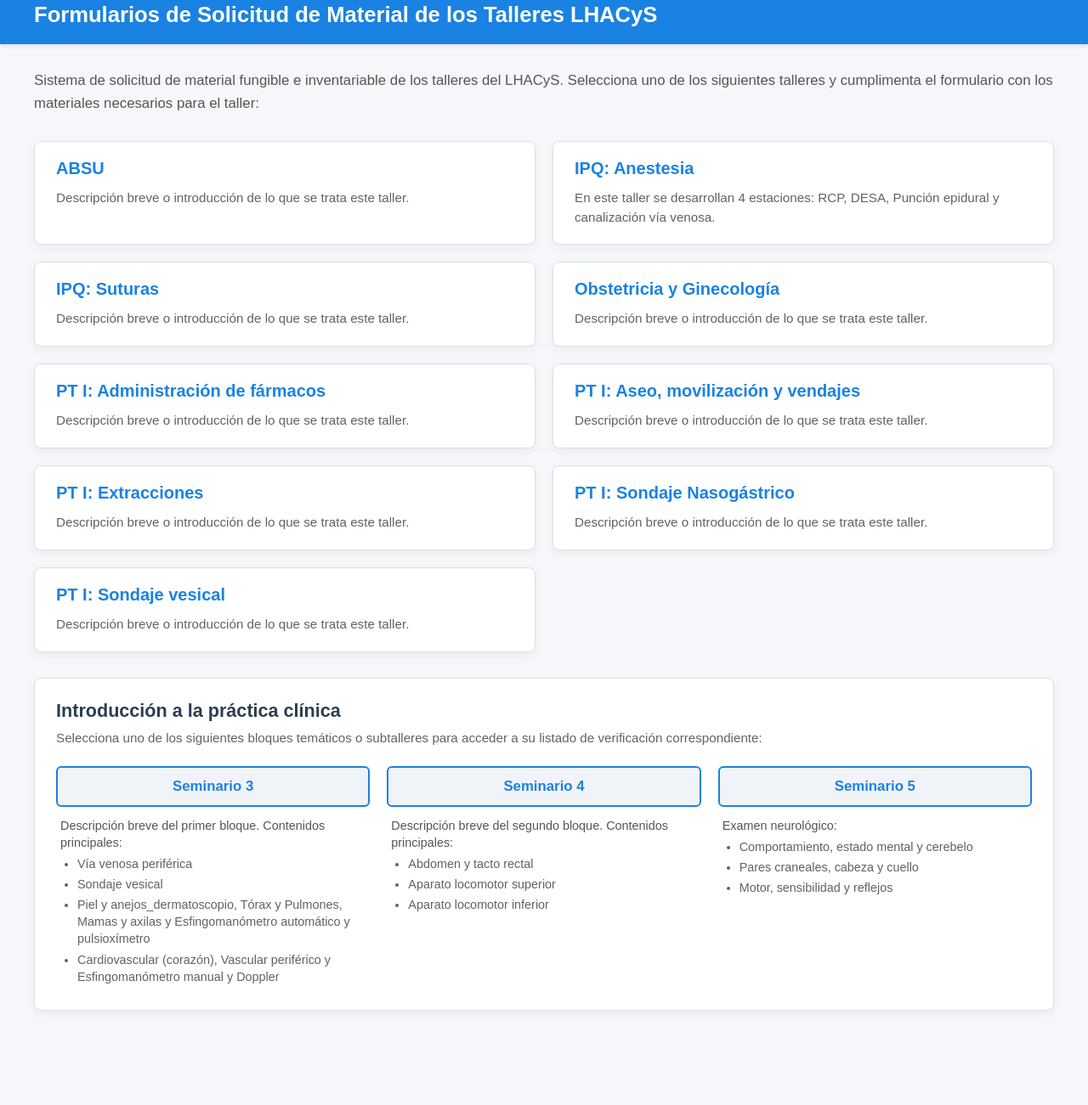
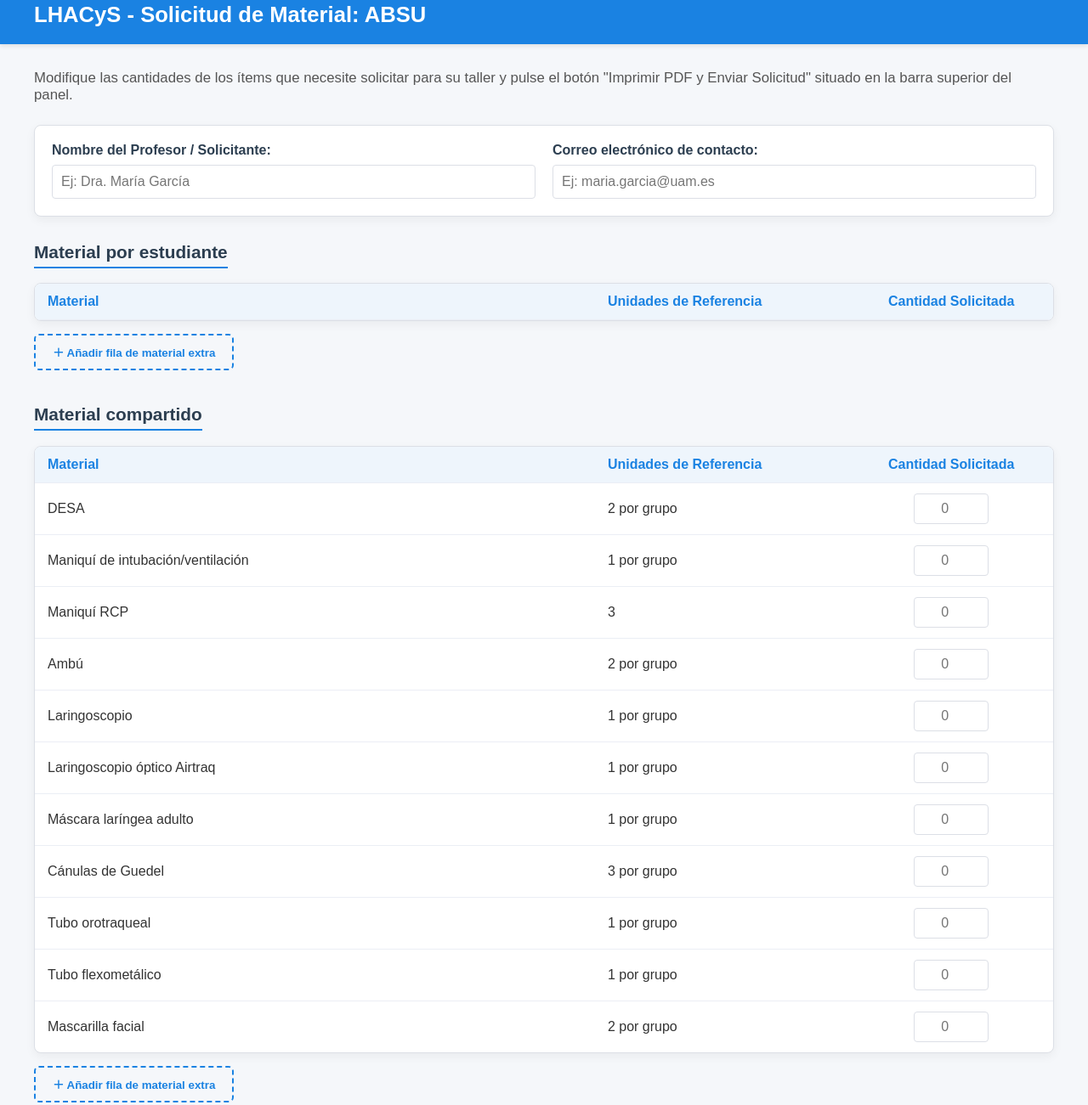
Before and after one commit to bioanuski/Prueba-Imprimir-y-Enviar, a plain HTML site: page index.html in a window 1280 px wide. Shown: the part 17-1318 px from the top of the page at 85% size. Before the commit the page ends 1247 px from the top, so only its background shows below. Drawn offline with Linux system fonts and the light colour scheme.

Commit message:
Add files via upload

```diff
--- a/index.html
+++ b/index.html
@@ -3,7 +3,8 @@
 <head>
 <meta charset="UTF-8">
 <meta name="viewport" content="width=device-width, initial-scale=1.0">
-    <title>Menú de Talleres - LHACyS</title>
+<title>LHACyS - Solicitud de Material: ABSU</title>
+
 <style>
 body {
   font-family: Arial, sans-serif;
@@ -13,7 +14,7 @@
   color: #333;
 }
 
-        /* Cabecera superior azul institucional idéntica a los talleres */
+/* Cabecera superior azul institucional */
 .header-banner {
   background-color: #1a82e2;
   color: white;
@@ -34,351 +35,304 @@
   margin: 0 auto;
 }
 
-        .intro {
+h2 {
+  color: #2c3e50;
+  margin-top: 0;
+  font-size: 1.3em;
+  border-bottom: 2px solid #1a82e2;
+  padding-bottom: 5px;
+  display: inline-block;
+}
+
+p.instruction {
   font-size: 1.05em;
   color: #555;
-            margin-bottom: 30px;
-            line-height: 1.6;
+  margin-bottom: 25px;
 }
 
-        /* Lista de talleres con tarjetas redondeadas y sombras */
-        ul.menu-talleres {
-            list-style-type: none;
-            padding: 0;
-            margin: 0;
-            display: grid;
-            grid-template-columns: repeat(2, 1fr);
+/* Bloque de datos del solicitante */
+.solicitante-box {
+  background: white;
+  padding: 20px;
+  border-radius: 8px;
+  border: 1px solid #dcdfe6;
+  box-shadow: 0 4px 12px rgba(0,0,0,0.05);
+  margin-bottom: 30px;
+  display: flex;
   gap: 20px;
 }
 
-        ul.menu-talleres li {
-            margin-bottom: 0;
-            background: #ffffff;
-            padding: 20px 25px;
+.form-group {
+  flex: 1;
+  display: flex;
+  flex-direction: column;
+}
+
+.form-group label {
+  font-weight: bold;
+  margin-bottom: 8px;
+  color: #2c3e50;
+}
+
+.form-group input[type="text"],
+.form-group input[type="email"] {
+  padding: 10px;
+  border: 1px solid #dcdfe6;
+  border-radius: 4px;
+  font-size: 1em;
+}
+
+/* Tablas estilizadas */
+table {
+  width: 100%;
+  border-collapse: separate;
+  border-spacing: 0;
+  margin-bottom: 15px;
+  background: white;
   border: 1px solid #dcdfe6;
   border-radius: 8px;
+  overflow: hidden;
   box-shadow: 0 4px 12px rgba(0,0,0,0.05);
-            transition: transform 0.2s, box-shadow 0.2s;
 }
 
-        /* Efecto sutil al pasar el ratón sobre la tarjeta del taller */
-        ul.menu-talleres li:hover {
-            transform: translateY(-2px);
-            box-shadow: 0 6px 16px rgba(0,0,0,0.08);
-            background-color: #fcfdfe;
+th, td {
+  padding: 12px 15px;
+  text-align: left;
+  border-bottom: 1px solid #ebeef5;
 }
 
-        /* Estilo para los hipervínculos de los talleres */
-        ul.menu-talleres a {
+th {
+  background-color: #eef5fc;
   color: #1a82e2;
-            text-decoration: none;
-            font-weight: bold;
-            font-size: 1.25em;
-            display: inline-block;
-            margin-bottom: 5px;
-            border-bottom: 2px solid transparent;
-            transition: border-color 0.2s;
-            cursor: pointer;
-        }
-
-        ul.menu-talleres a:hover {
-            border-color: #1a82e2;
-        }
-
-        ul.menu-talleres p {
-            margin: 5px 0 0 0;
-            color: #606266;
-            font-size: 0.95em;
-            line-height: 1.5;
-        }
-
-        /* --- NUEVA ESTRUCTURA PARA TALLERES CON SUBTALLERES (ANCHO COMPLETO) --- */
-        .taller-complejo-box {
-            background: #ffffff;
-            padding: 25px;
-            border: 1px solid #dcdfe6;
-            border-radius: 8px;
-            box-shadow: 0 4px 12px rgba(0,0,0,0.05);
-            margin-top: 30px;
-        }
-
-        .taller-complejo-box h3 {
-            margin: 0 0 10px 0;
-            color: #2c3e50;
-            font-size: 1.35em;
   font-weight: bold;
 }
 
-        .taller-complejo-box .desc {
-            margin: 0 0 25px 0;
-            color: #606266;
-            font-size: 0.95em;
+tr:last-child td {
+  border-bottom: none;
 }
 
-        /* Contenedor que alinea las 3 columnas de subtalleres en una fila */
-        .subtalleres-row {
-            display: flex;
-            gap: 20px;
-            width: 100%;
-            box-sizing: border-box;
+/* Anchos de columna */
+.col-cant-base { width: 25%; }
+.col-solicitada { width: 20%; text-align: center; }
+
+/* Control de los cuadros editables */
+.input-cantidad {
+  width: 70px;
+  padding: 8px;
+  border: 1px solid #dcdfe6;
+  border-radius: 4px;
+  text-align: center;
+  font-size: 1em;
 }
 
-        /* Cada una de las 3 columnas individuales */
-        .subtaller-col {
-            flex: 1;
-            display: flex;
-            flex-direction: column;
-            box-sizing: border-box;
+/* Recuadro azul suave para nuevos materiales manuales */
+.input-extra-nombre {
+  width: 90%;
+  padding: 8px;
+  border: 1px solid #b6d4f9;
+  border-radius: 4px;
+  font-size: 0.95em;
+  background-color: #eef7ff;
+  color: #1a82e2;
+  font-weight: bold;
 }
 
-        /* Estilo para el botón interno superior */
-        .btn-subtaller {
-            background-color: #f0f4f8;
-            border: 2px solid #1a82e2;
-            border-radius: 6px;
-            padding: 12px 10px;
-            text-align: center;
-            color: #1a82e2;
-            text-decoration: none;
-            font-weight: bold;
-            font-size: 1.05em;
-            transition: background-color 0.2s, color 0.2s, transform 0.2s;
-            box-sizing: border-box;
-            margin-bottom: 12px;
-            cursor: pointer;
+.input-extra-nombre::placeholder {
+  color: #70a6df;
+  font-weight: normal;
 }
 
-        .btn-subtaller:hover {
-            background-color: #1a82e2;
-            color: white;
-            transform: translateY(-2px);
+/* Botón para añadir filas de forma dinámica */
+.btn-add-row {
+  background-color: transparent;
+  color: #1a82e2;
+  border: 2px dashed #1a82e2;
+  padding: 10px 20px;
+  border-radius: 6px;
+  font-weight: bold;
+  cursor: pointer;
+  margin-bottom: 40px;
+  display: inline-block;
+  transition: background-color 0.2s, color 0.2s;
 }
 
-        /* Texto descriptivo de los contenidos debajo de los botones */
-        .subtaller-info {
-            font-size: 0.9em;
-            color: #555;
-            line-height: 1.4;
-            padding: 0 5px;
+.btn-add-row:hover {
+  background-color: #eef5fc;
 }
 
-        .subtaller-info ul {
-            margin: 5px 0 0 0;
-            padding-left: 20px;
-            color: #606266;
+/* Cuadro de observaciones/comentarios */
+.comentarios-box {
+  background: white;
+  padding: 25px;
+  border-radius: 8px;
+  border: 1px solid #dcdfe6;
+  box-shadow: 0 4px 12px rgba(0,0,0,0.05);
+  margin-bottom: 40px;
 }
 
-        .subtaller-info li {
-            margin-bottom: 4px;
+.comentarios-box textarea {
+  width: 100%;
+  height: 120px;
+  padding: 12px;
+  border: 1px solid #dcdfe6;
+  border-radius: 6px;
+  font-family: Arial, sans-serif;
+  font-size: 1em;
+  resize: vertical;
+  box-sizing: border-box;
+  margin-top: 10px;
 }
 
-        /* Adaptación en pantallas de móvil */
+tr:hover {
+  background-color: #f8fafc;
+}
+
 @media (max-width: 768px) {
-            ul.menu-talleres {
-                grid-template-columns: 1fr;
+  .solicitante-box {
+    flex-direction: column;
   }
-            .subtalleres-row {
-                flex-direction: column;
-                gap: 30px;
+}
+
+/* ==========================================================================
+   ESTILOS ESPECÍFICOS DE IMPRESIÓN (CONFIGURACIÓN OPTIMIZADA PARA EL PDF)
+   ========================================================================== */
+@media print {
+  body {
+    background-color: #ffffff !important;
+  }
+
+  .header-banner {
+    box-shadow: none !important;
+    background-color: #1a82e2 !important;
+    -webkit-print-color-adjust: exact;
+    print-color-adjust: exact;
+  }
+
+  /* Ocultar elementos interactivos que no deben ir en el PDF físico */
+  .btn-add-row {
+    display: none !important;
+  }
+
+  /* Evitar que el cuadro de texto se corte y expandir todo lo escrito */
+  .comentarios-box textarea {
+    border: 1px solid #ccc !important;
+    height: auto !important;
+    resize: none !important;
   }
 }
 </style>
 </head>
+
 <body>
 
+<div class="main-wrapper">
+
   <div class="header-banner">
-        <h1>Formularios de Solicitud de Material de los Talleres LHACyS</h1>
+    <h1>LHACyS - Solicitud de Material: ABSU</h1>
   </div>
 
   <div class="container">
-        <p class="intro">Sistema de solicitud de material fungible e inventariable de los talleres del LHACyS. Selecciona uno de los siguientes talleres y cumplimenta el formulario con los materiales necesarios para el taller:</p>
 
-        <ul class="menu-talleres">
-            <li>
-                <a onclick="abrirTaller('ABSU.html')">ABSU</a>
-                <p>Descripción breve o introducción de lo que se trata este taller.</p>
-            </li>
-            <li>
-                <a onclick="abrirTaller('IPQ_Anestesia.html')">IPQ: Anestesia</a>
-                <p>En este taller se desarrollan 4 estaciones: RCP, DESA, Punción epidural y canalización vía venosa.</p>
-            </li>
-            <li>
-                <a onclick="abrirTaller('IPQ_Suturas.html')">IPQ: Suturas</a>
-                <p>Descripción breve o introducción de lo que se trata este taller.</p>
-            </li>
-            <li>
-                <a onclick="abrirTaller('Obstetricia y Ginecología.html')">Obstetricia y Ginecología</a>
-                <p>Descripción breve o introducción de lo que se trata este taller.</p>
-            </li>
-            <li>
-                <a onclick="abrirTaller('PT I_Administración de fármacos.html')">PT I: Administración de fármacos</a>
-                <p>Descripción breve o introducción de lo que se trata este taller.</p>
-            </li>
-            <li>
-                <a onclick="abrirTaller('PT I_Aseo, movilización y vendajes.html')">PT I: Aseo, movilización y vendajes</a>
-                <p>Descripción breve o introducción de lo que se trata este taller.</p>
-            </li>
-            <li>
-                <a onclick="abrirTaller('PT I_Extracciones.html')">PT I: Extracciones</a>
-                <p>Descripción breve o introducción de lo que se trata este taller.</p>
-            </li>
-            <li>
-                <a onclick="abrirTaller('PT I_Sondaje Nasogástrico.html')">PT I: Sondaje Nasogástrico</a>
-                <p>Descripción breve o introducción de lo que se trata este taller.</p>
-            </li>
-            <li>
-                <a onclick="abrirTaller('PT I_Sondaje vesical.html')">PT I: Sondaje vesical</a>
-                <p>Descripción breve o introducción de lo que se trata este taller.</p>
-            </li>
-        </ul>
+    <p class="instruction">Modifique las cantidades de los ítems que necesite solicitar para su taller y pulse el botón "Imprimir PDF y Enviar Solicitud" situado en la barra superior del panel.</p>
 
-        <div class="taller-complejo-box">
-            <h3>Introducción a la práctica clínica</h3>
-            <p class="desc">Selecciona uno de los siguientes bloques temáticos o subtalleres para acceder a su listado de verificación correspondiente:</p>
-
-            <div class="subtalleres-row">
-
-                <div class="subtaller-col">
-                    <a onclick="abrirTaller('subtaller_1.html')" class="btn-subtaller">Seminario 3</a>
-                    <div class="subtaller-info">
-                        Descripción breve del primer bloque. Contenidos principales:
-                        <ul>
-                            <li>Vía venosa periférica</li>
-                            <li>Sondaje vesical</li>
-                            <li>Piel y anejos_dermatoscopio, Tórax y Pulmones, Mamas y axilas y Esfingomanómetro automático y pulsioxímetro</li>
-                            <li>Cardiovascular (corazón), Vascular periférico y Esfingomanómetro manual y Doppler</li>
-                        </ul>
+    <!-- Datos de la persona que pide -->
+    <div class="solicitante-box">
+      <div class="form-group">
+        <label for="nombre">Nombre del Profesor / Solicitante:</label>
+        <input type="text" id="nombre" name="Profesor_Nombre" required placeholder="Ej: Dra. María García">
+      </div>
+      <div class="form-group">
+        <label for="email">Correo electrónico de contacto:</label>
+        <input type="email" id="email" name="Profesor_Email" required placeholder="Ej: maria.garcia@uam.es">
       </div>
     </div>
 
-                <div class="subtaller-col">
-                    <a onclick="abrirTaller('subtaller_2.html')" class="btn-subtaller">Seminario 4</a>
-                    <div class="subtaller-info">
-                        Descripción breve del segundo bloque. Contenidos principales:
-                        <ul>
-                            <li>Abdomen y tacto rectal</li>
-                            <li>Aparato locomotor superior</li>
-                            <li>Aparato locomotor inferior</li>
-                        </ul>
-                    </div>
+    <!-- SECCIÓN 1: MATERIAL POR ESTUDIANTE -->
+    <div class="section">
+      <h2>Material por estudiante</h2>
+      <table id="tabla-estudiante">
+        <thead>
+          <tr>
+            <th>Material</th>
+            <th class="col-cant-base">Unidades de Referencia</th>
+            <th class="col-solicitada">Cantidad Solicitada</th>
+          </tr>
+        </thead>
+        <tbody>
+          <!-- Vacío originalmente en el checklist, listo para filas extra -->
+        </tbody>
+      </table>
+      <!-- Botón dinámico estudiante -->
+      <button type="button" class="btn-add-row" onclick="agregarFilaExtra('tabla-estudiante', 'Extra_Estudiante')">＋ Añadir fila de material extra</button>
     </div>
 
-                <div class="subtaller-col">
-                    <a onclick="abrirTaller('subtaller_3.html')" class="btn-subtaller">Seminario 5</a>
-                    <div class="subtaller-info">
-                        Examen neurológico:
-                        <ul>
-                            <li>Comportamiento, estado mental y cerebelo</li>
-                            <li>Pares craneales, cabeza y cuello</li>
-                            <li>Motor, sensibilidad y reflejos</li>
-                        </ul>
-                    </div>
+    <!-- SECCIÓN 2: MATERIAL COMPARTIDO -->
+    <div class="section">
+      <h2>Material compartido</h2>
+      <table id="tabla-compartido">
+        <thead>
+          <tr>
+            <th>Material</th>
+            <th class="col-cant-base">Unidades de Referencia</th>
+            <th class="col-solicitada">Cantidad Solicitada</th>
+          </tr>
+        </thead>
+        <tbody>
+          <tr><td>DESA</td><td>2 por grupo</td><td class="col-solicitada"><input type="number" name="Cant_DESA" class="input-cantidad" min="0" placeholder="0"></td></tr>
+          <tr><td>Maniquí de intubación/ventilación</td><td>1 por grupo</td><td class="col-solicitada"><input type="number" name="Cant_Maniqui_Intubacion" class="input-cantidad" min="0" placeholder="0"></td></tr>
+          <tr><td>Maniquí RCP</td><td>3</td><td class="col-solicitada"><input type="number" name="Cant_Maniqui_RCP" class="input-cantidad" min="0" placeholder="0"></td></tr>
+          <tr><td>Ambú</td><td>2 por grupo</td><td class="col-solicitada"><input type="number" name="Cant_Ambu" class="input-cantidad" min="0" placeholder="0"></td></tr>
+          <tr><td>Laringoscopio</td><td>1 por grupo</td><td class="col-solicitada"><input type="number" name="Cant_Laringoscopio" class="input-cantidad" min="0" placeholder="0"></td></tr>
+          <tr><td>Laringoscopio óptico Airtraq</td><td>1 por grupo</td><td class="col-solicitada"><input type="number" name="Cant_Laringoscopio_Airtraq" class="input-cantidad" min="0" placeholder="0"></td></tr>
+          <tr><td>Máscara laríngea adulto</td><td>1 por grupo</td><td class="col-solicitada"><input type="number" name="Cant_Mascara_Laringea" class="input-cantidad" min="0" placeholder="0"></td></tr>
+          <tr><td>Cánulas de Guedel</td><td>3 por grupo</td><td class="col-solicitada"><input type="number" name="Cant_Canulas_Guedel" class="input-cantidad" min="0" placeholder="0"></td></tr>
+          <tr><td>Tubo orotraqueal</td><td>1 por grupo</td><td class="col-solicitada"><input type="number" name="Cant_Tubo_Orotraqueal" class="input-cantidad" min="0" placeholder="0"></td></tr>
+          <tr><td>Tubo flexometálico</td><td>1 por grupo</td><td class="col-solicitada"><input type="number" name="Cant_Tubo_Flexometalico" class="input-cantidad" min="0" placeholder="0"></td></tr>
+          <tr><td>Mascarilla facial</td><td>2 por grupo</td><td class="col-solicitada"><input type="number" name="Cant_Mascarilla_Facial" class="input-cantidad" min="0" placeholder="0"></td></tr>
+        </tbody>
+      </table>
+      <!-- Botón dinámico compartido -->
+      <button type="button" class="btn-add-row" onclick="agregarFilaExtra('tabla-compartido', 'Extra_Compartido')">＋ Añadir fila de material extra</button>
     </div>
 
+    <!-- SECCIÓN 3: COMENTARIOS Y OBSERVACIONES -->
+    <div class="section">
+      <h2>Comentarios y Organización del Taller</h2>
+      <div class="comentarios-box">
+        <label style="color: #555; font-size: 0.95em;" for="comentarios">Indique aquí cualquier especificación adicional sobre la distribución de las mesas, necesidades del aula o variaciones en los materiales:</label>
+        <textarea id="comentarios" name="Observaciones_Organizacion" placeholder="Ej: Necesitamos espacio amplio para tumbar las colchonetas de RCP..."></textarea>
       </div>
     </div>
 
   </div>
 
-    <!-- =========================================================================
-       SCRIPT OPTIMIZADO: ELIMINA BOTONES ANTERIORES E INYECTA LA BOTONERA LIMPIA
-       ========================================================================= -->
+</div>
+
+<!-- SCRIPT DE JAVASCRIPT -->
 <script>
-        function abrirTaller(urlArchivo) {
-            const nuevaVentana = window.open(urlArchivo, '_blank');
-
-            if (!nuevaVentana) {
-                alert("Por favor, permite los pop-ups para abrir los talleres.");
-                return;
-            }
-
-            nuevaVentana.addEventListener('load', function() {
-                const doc = nuevaVentana.document;
-
-                // --- NUEVO: Detectar y eliminar automáticamente los botones obsoletos del taller ---
-                const todosLosBotones y Enlaces = doc.querySelectorAll('button, a, div');
-                todosLosBotones y Enlaces.forEach(elemento => {
-                    const texto = elemento.textContent.trim().toLowerCase();
-                    if (texto.includes('volver al panel') || texto.includes('volver al menú') || texto.includes('enviar solicitud al lhacys')) {
-                        elemento.remove();
-                    }
-                });
-
-                // --- A) Crear los estilos CSS para la botonera inferior (oculta al imprimir) ---
-                const estilos = doc.createElement('style');
-                estilos.textContent = `
-                    .contenedor-botones-fijos {
-                        display: flex;
-                        justify-content: center;
-                        gap: 20px;
-                        margin-top: 40px;
-                        padding: 20px;
-                        background-color: #f5f7fa;
-                        border-top: 1px solid #dcdfe6;
-                    }
-                    .btn-accion {
-                        padding: 12px 24px;
-                        font-size: 1em;
-                        font-weight: bold;
-                        border-radius: 6px;
-                        cursor: pointer;
-                        border: none;
-                        transition: background 0.2s, transform 0.1s;
-                    }
-                    .btn-accion:active {
-                        transform: scale(0.98);
-                    }
-                    .btn-enviar-print {
-                        background-color: #28a745;
-                        color: white;
-                    }
-                    .btn-enviar-print:hover {
-                        background-color: #218838;
-                    }
-                    .btn-cancelar {
-                        background-color: #dc3545;
-                        color: white;
-                    }
-                    .btn-cancelar:hover {
-                        background-color: #c82333;
-                    }
-                    @media print {
-                        .contenedor-botones-fijos {
-                            display: none !important;
-                        }
-                    }
-                `;
-                doc.head.appendChild(estilos);
-
-                // --- B) Construir la barra de botones HTML ---
-                const barraBotones = doc.createElement('div');
-                barraBotones.className = 'contenedor-botones-fijos';
-
-                const btnEnviar = doc.createElement('button');
-                btnEnviar.type = 'button';
-                btnEnviar.className = 'btn-accion btn-enviar-print';
-                btnEnviar.textContent = 'Imprimir PDF y Guardar Taller';
-
-                const btnCancelar = doc.createElement('button');
-                btnCancelar.type = 'button';
-                btnCancelar.className = 'btn-accion btn-cancelar';
-                btnCancelar.textContent = 'Cerrar Pestaña';
-
-                barraBotones.appendChild(btnEnviar);
-                barraBotones.appendChild(btnCancelar);
-
-                // --- C) Insertar la botonera al final del BODY del taller ---
-                doc.body.appendChild(barraBotones);
-
-                // --- D) Asignar funciones lógicas a los botones inyectados ---
-                btnCancelar.onclick = function() {
-                    nuevaVentana.close();
+  let contadores = {
+    'tabla-estudiante': 1,
+    'tabla-compartido': 1
   };
 
-                btnEnviar.onclick = function() {
-                    nuevaVentana.print();
-                };
-            });
+  function agregarFilaExtra(idTabla, prefijoName) {
+    const tbody = document.getElementById(idTabla).getElementsByTagName('tbody')[0];
+    const num = contadores[idTabla];
+
+    const nuevaFila = document.createElement('tr');
+
+    nuevaFila.innerHTML = `
+      <td>
+        <input type="text" name="${prefijoName}_Nombre_${num}" class="input-extra-nombre" placeholder="Nombre del material añadido...">
+      </td>
+      <td>Manual</td>
+      <td class="col-solicitada">
+        <input type="number" name="${prefijoName}_Cant_${num}" class="input-cantidad" min="0" placeholder="0">
+      </td>
+    `;
+
+    tbody.appendChild(nuevaFila);
+    contadores[idTabla]++;
   }
 </script>
 
```
Lines whose indentation alone changed are shown as unchanged.
